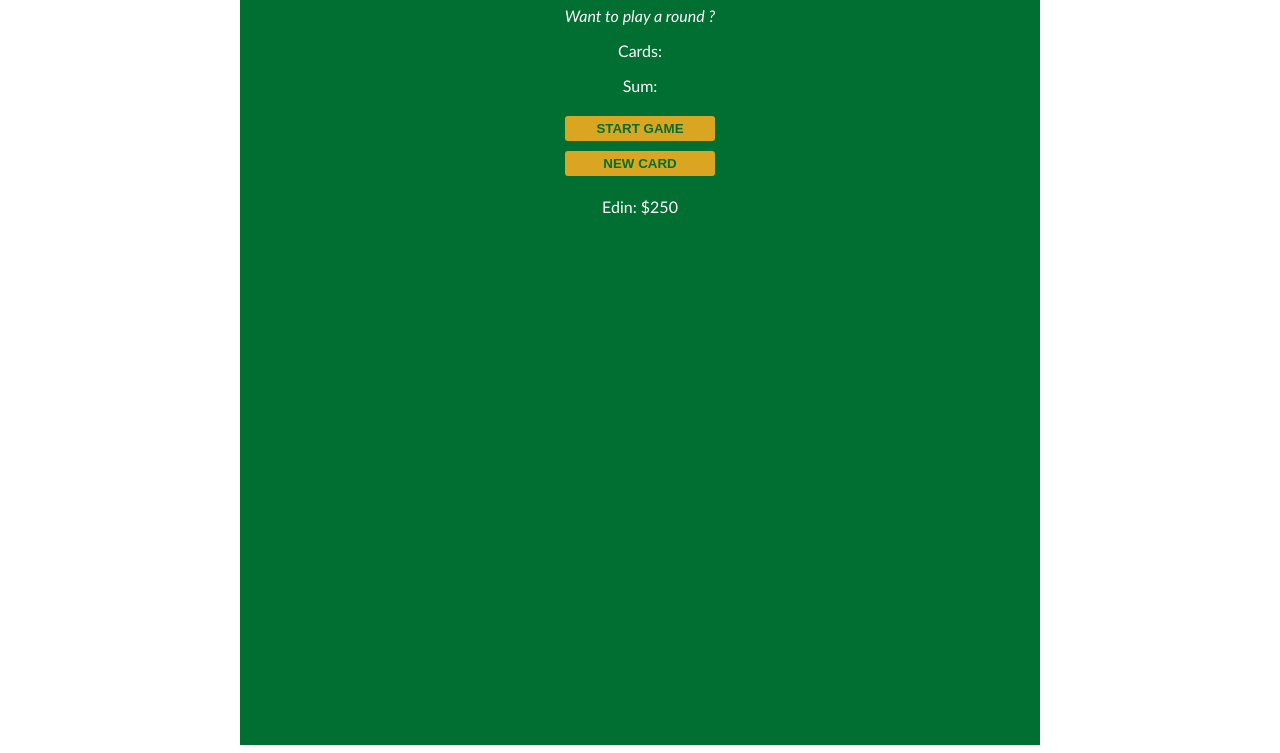
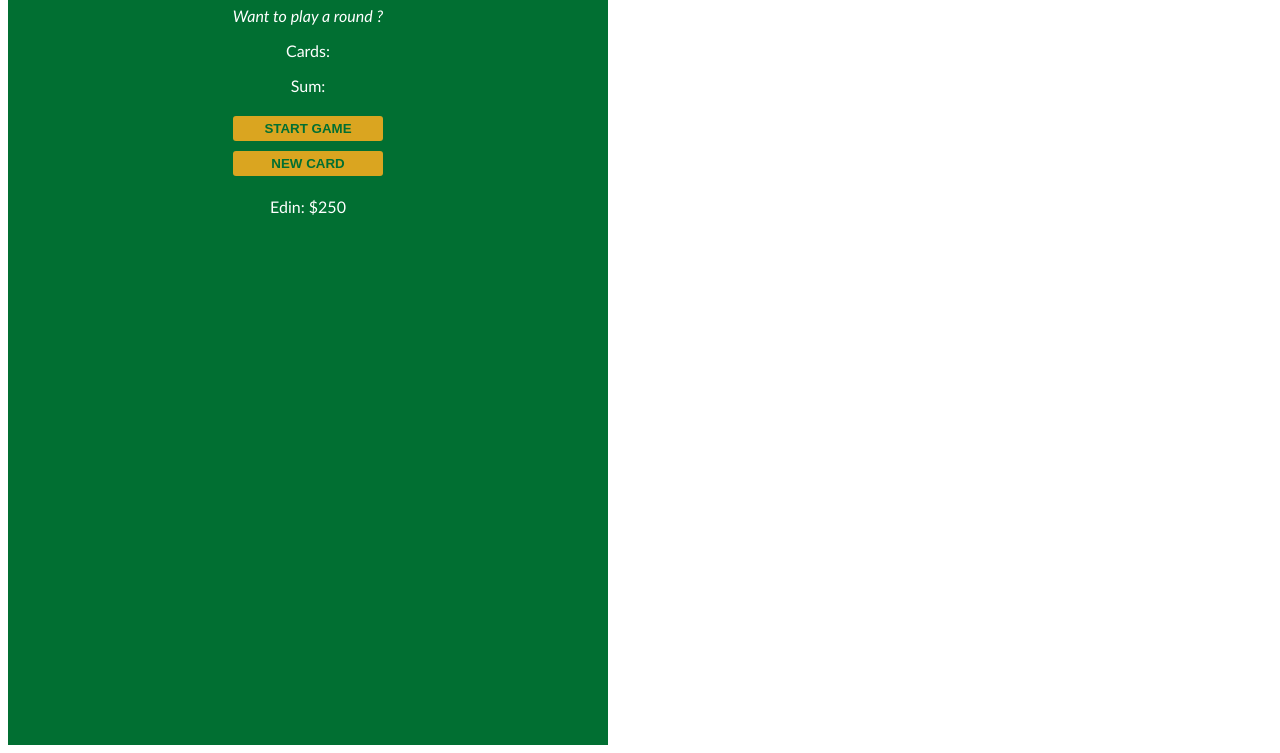
Before and after one commit to EdinfsRovcanin/Black-Jack, a plain HTML site: page index.html in a window 1280 px wide. Shown: the part 76-829 px from the top of the page. Drawn offline with Linux system fonts and the light colour scheme.

Commit message:
smallchanges

```diff
--- a/css/style.css
+++ b/css/style.css
@@ -1,9 +1,13 @@
+html {
+    width: 600px;
+}
 body {
     font-family: 'Trebuchet MS', 'Lucida Sans Unicode', 'Lucida Grande', 'Lucida Sans', Arial, sans-serif;
+    width: 600px;
 }
 .container {
     background-color: #016f32;
-    width: 800px;
+    width: 600px;
     height: 800px;
     margin: auto;
     text-align: center;
--- a/index.html
+++ b/index.html
@@ -4,7 +4,7 @@
     <meta charset="UTF-8">
     <meta name="viewport" content="width=device-width, initial-scale=1.0">
     <link rel="stylesheet" href="css/style.css"">
-    <title>Document</title>
+    <title>Blackjack by Edin</title>
 </head>
 <body>
 <div class="container">
```
